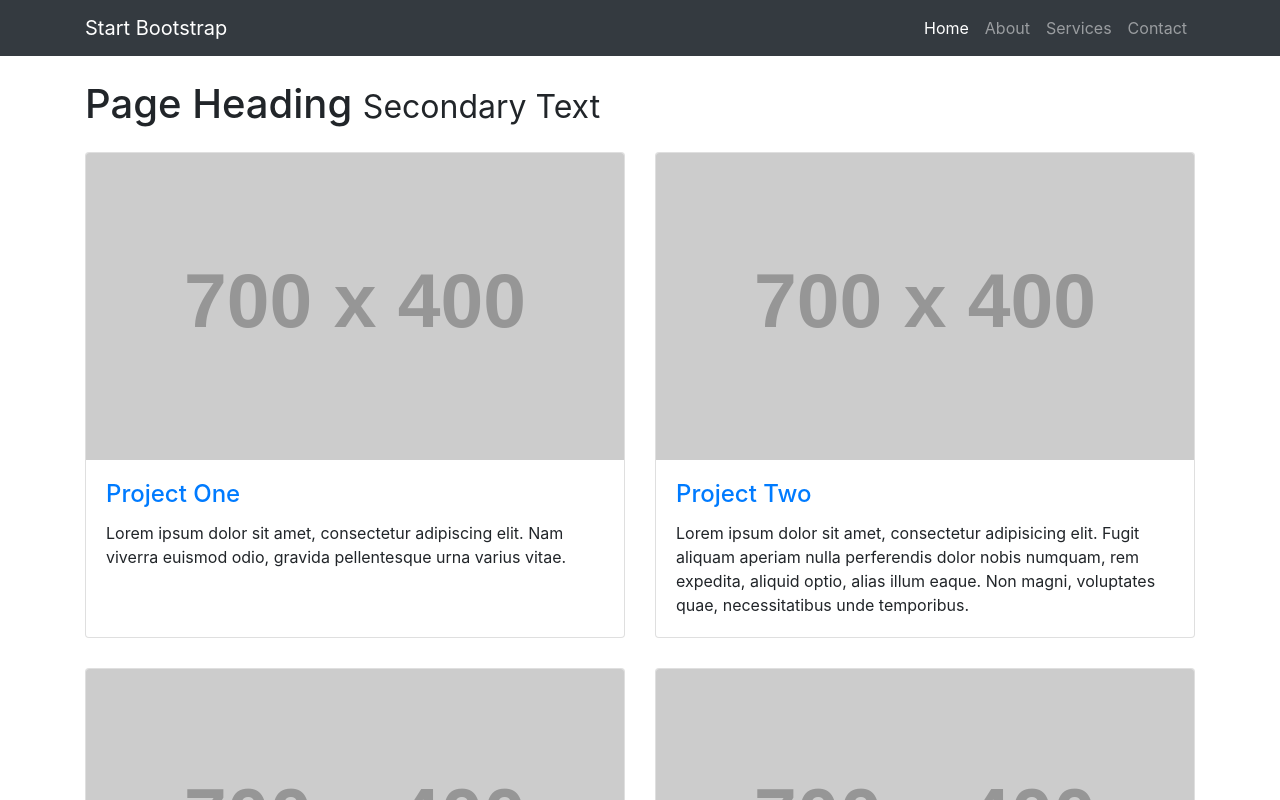
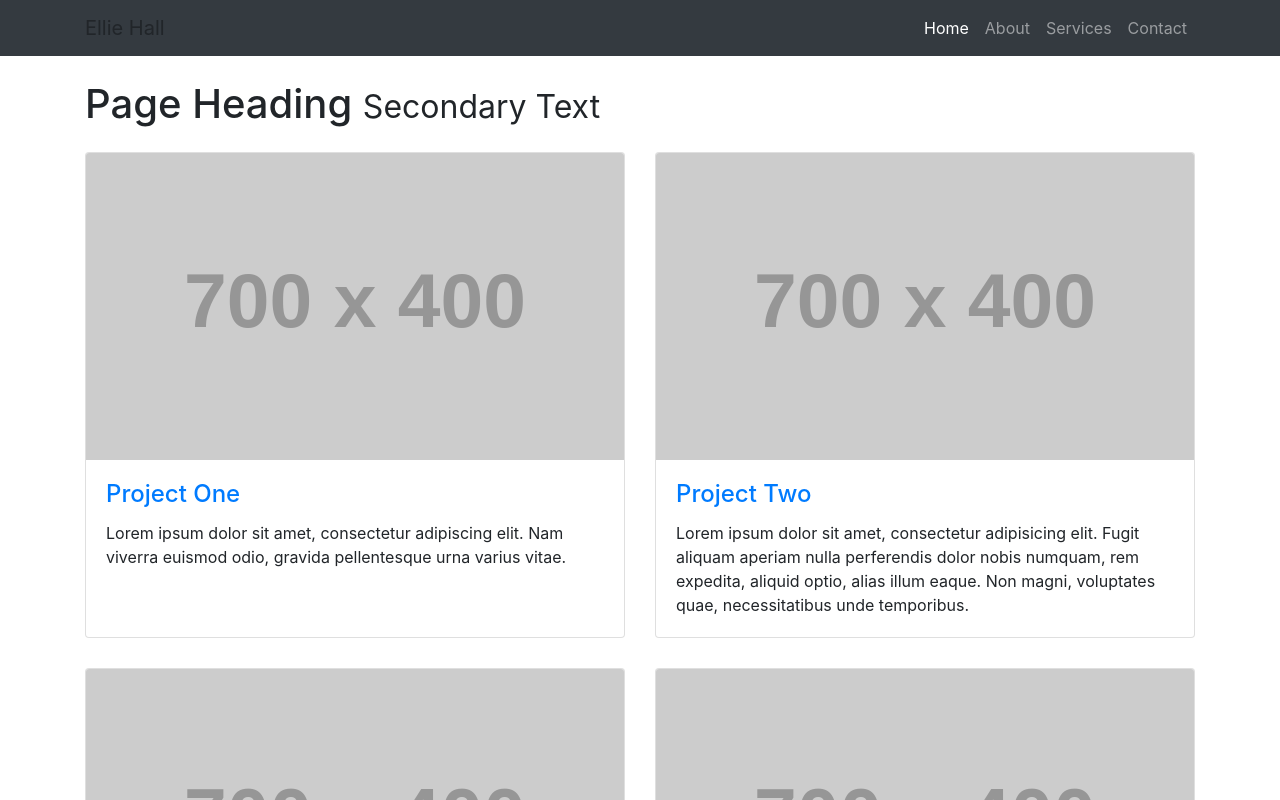
Before and after one commit to EllieHall/EllieHall.github.io, a website: page index.html in a window 1280 px wide. Shown: the top 800 px of the page. Drawn offline with Linux system fonts and the light colour scheme; placeholder pictures from the web are drawn by us.

Commit message:
Adding Title to page

```diff
--- a/index.html
+++ b/index.html
@@ -23,7 +23,7 @@
     <!-- Navigation -->
     <nav class="navbar navbar-expand-lg navbar-dark bg-dark fixed-top">
       <div class="container">
-        <a class="navbar-brand" href="#">Start Bootstrap</a>
+        <a class="navbar-brand"> Ellie Hall</a>
         <button class="navbar-toggler" type="button" data-toggle="collapse" data-target="#navbarResponsive" aria-controls="navbarResponsive" aria-expanded="false" aria-label="Toggle navigation">
           <span class="navbar-toggler-icon"></span>
         </button>
```
